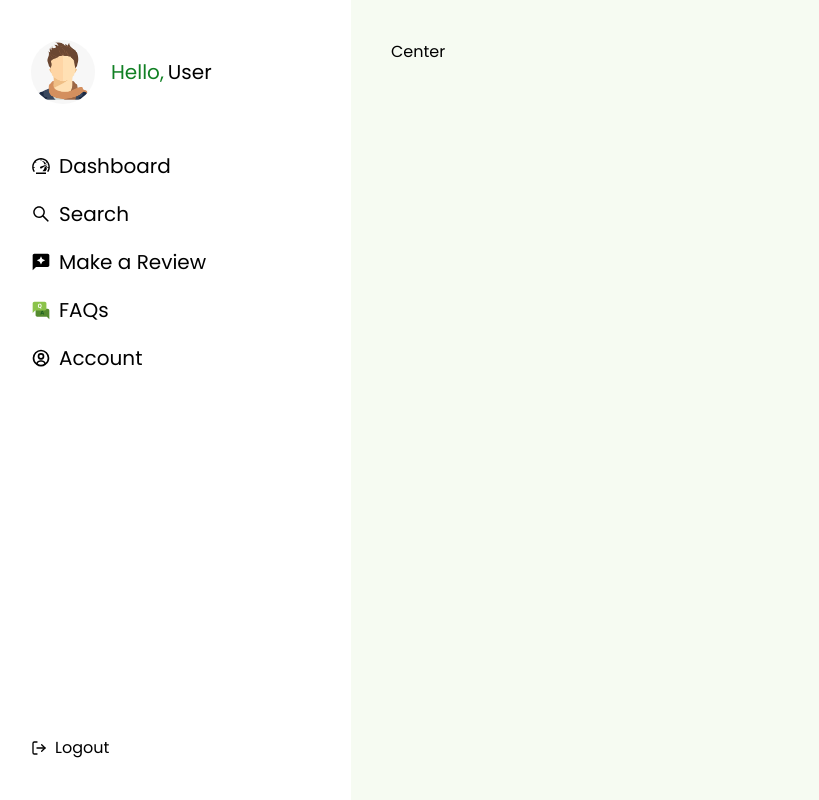
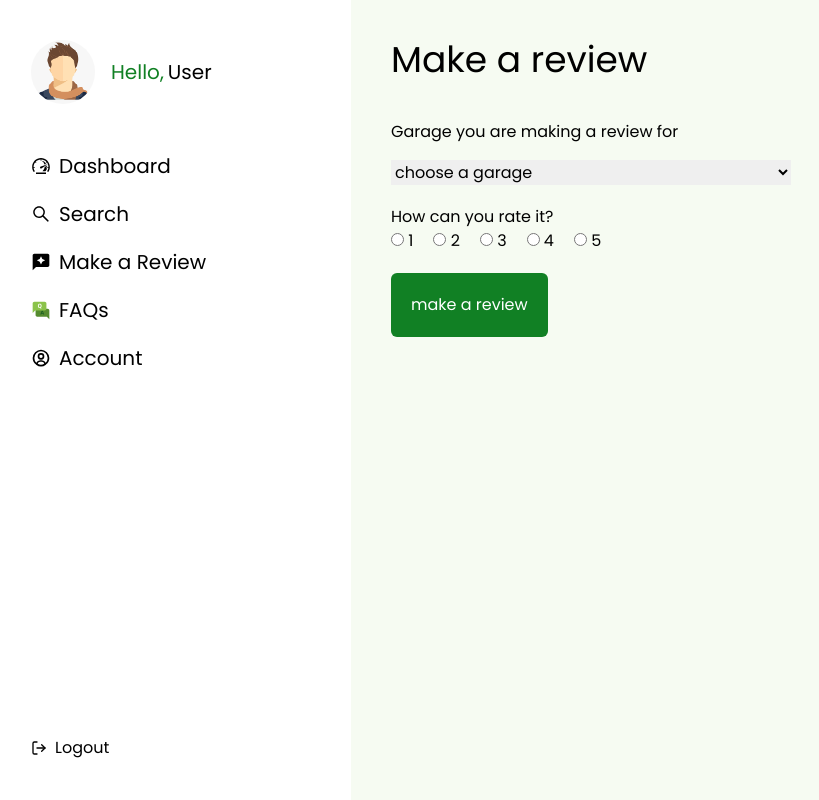
Before and after one commit to mog-rn/eGarage, a Next.js app in the folder web-client/: page /reviews in a window 1280 px wide. Shown: the whole page, without its empty margins (9-828 px from the left). Built offline with nearby package versions, Linux system fonts and the light colour scheme.

Commit message:
working on the reviews page

```diff
--- /dev/null
+++ b/web-client/components/forms/ReviewsForm.jsx
@@ -0,0 +1,32 @@
+import React from "react";
+
+const ReviewsForm = () => {
+  return (
+    <div className="space-y-10">
+      <h1 className="text-4xl">Make a review</h1>
+      <form action="" className="space-y-5">
+        <div className="flex flex-col space-y-4">
+          <label htmlFor="">Garage you are making a review for</label>
+          <select name="garages" id="" className="w-[400px]">
+            <option value="">choose a garage</option>
+          </select>
+        </div>
+        <div>
+          <p>How can you rate it?</p>
+          <div className="space-x-5">
+            <input type="radio" name="" id="" /> 1
+            <input type="radio" name="" id="" /> 2
+            <input type="radio" name="" id="" /> 3
+            <input type="radio" name="" id="" /> 4
+            <input type="radio" name="" id="" /> 5
+          </div>
+        </div>
+        <div>
+            <button type="submit" className="bg-[#118024] text-white p-5 rounded-md">make a review</button>
+        </div>
+      </form>
+    </div>
+  );
+};
+
+export default ReviewsForm;
--- a/web-client/pages/reviews.js
+++ b/web-client/pages/reviews.js
@@ -1,14 +1,22 @@
-import React from 'react'
-import SideBar from '../components/reusables/SideBar'
+import React from "react";
+import ReviewsForm from "../components/forms/ReviewsForm";
+import SideBar from "../components/reusables/SideBar";
+import Head from "next/head";
 
 const Reviews = () => {
   return (
-    <div className='flex h-screen bg-[#F6FBF2]'>
-        <SideBar />
+    <div className="flex h-screen bg-[#F6FBF2]">
+      <Head>
+        <title>Reviews</title>
+      </Head>
 
-        <div className='p-10 flex-grow'>Center</div>
+      <SideBar />
+
+      <div className="p-10 flex-grow">
+        <ReviewsForm />
+      </div>
     </div>
-  )
-}
+  );
+};
 
-export default Reviews
+export default Reviews;
```
